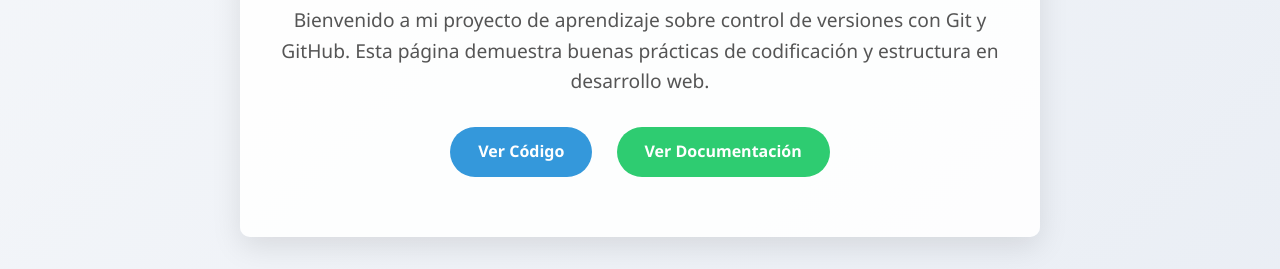
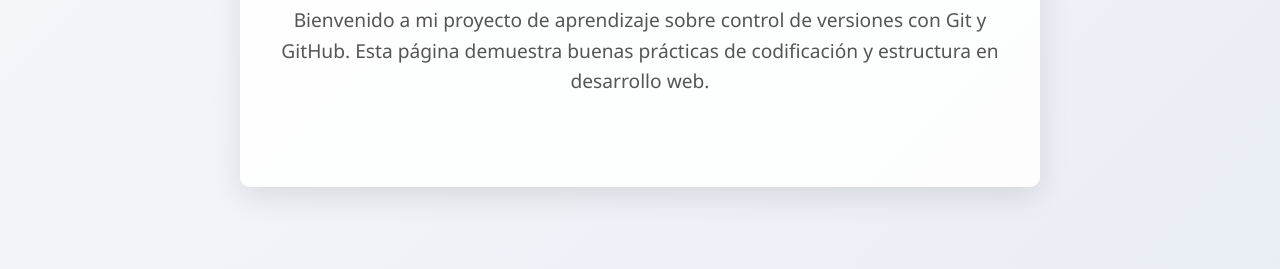
Before and after one commit to Rafael0896/GA7-220501096-AA1-EV02, a website built with webpack: page index.html in a window 1280 px wide. Shown: the part 341-610 px from the top of the page. Built offline with nearby package versions, Linux system fonts and the light colour scheme.

Commit message:
se eliminan botones de la pagina principal.

```diff
--- a/index.html
+++ b/index.html
@@ -14,17 +14,15 @@
   <meta property="og:image" content="">
   <meta property="og:image:alt" content="">
 
-  <link rel="icon" href="/favicon.ico" sizes="any">
   <link rel="icon" href="/icon.svg" type="image/svg+xml">
   <link rel="apple-touch-icon" href="icon.png">
-
   <link rel="manifest" href="site.webmanifest">
   <meta name="theme-color" content="#fafafa">
 </head>
 
 <!-- Importar iconos de Font Awesome desde CDN -->
 <link rel="stylesheet" href="https://cdnjs.cloudflare.com/ajax/libs/font-awesome/6.4.0/css/all.min.css">
-</head>
+
 <body>
 <!-- Encabezado de la página -->
 <header>
@@ -51,10 +49,6 @@
       Bienvenido a mi proyecto de aprendizaje sobre control de versiones con Git y GitHub.
       Esta página demuestra buenas prácticas de codificación y estructura en desarrollo web.
     </p>
-    <div class="hero-buttons">
-      <a href="#" class="btn">Ver Código</a>
-      <a href="#" class="btn btn-secondary">Ver Documentación</a>
-    </div>
   </section>
 
   <!-- Sección de características -->
@@ -190,7 +184,6 @@
   </ul>
 </section>
 
-</main>
 <!-- Sección de Control de Versiones Git/GitHub -->
 <section id="git-versioning" class="standards container">
   <h2 class="section-title">Control de Versiones con Git y GitHub</h2>
```
